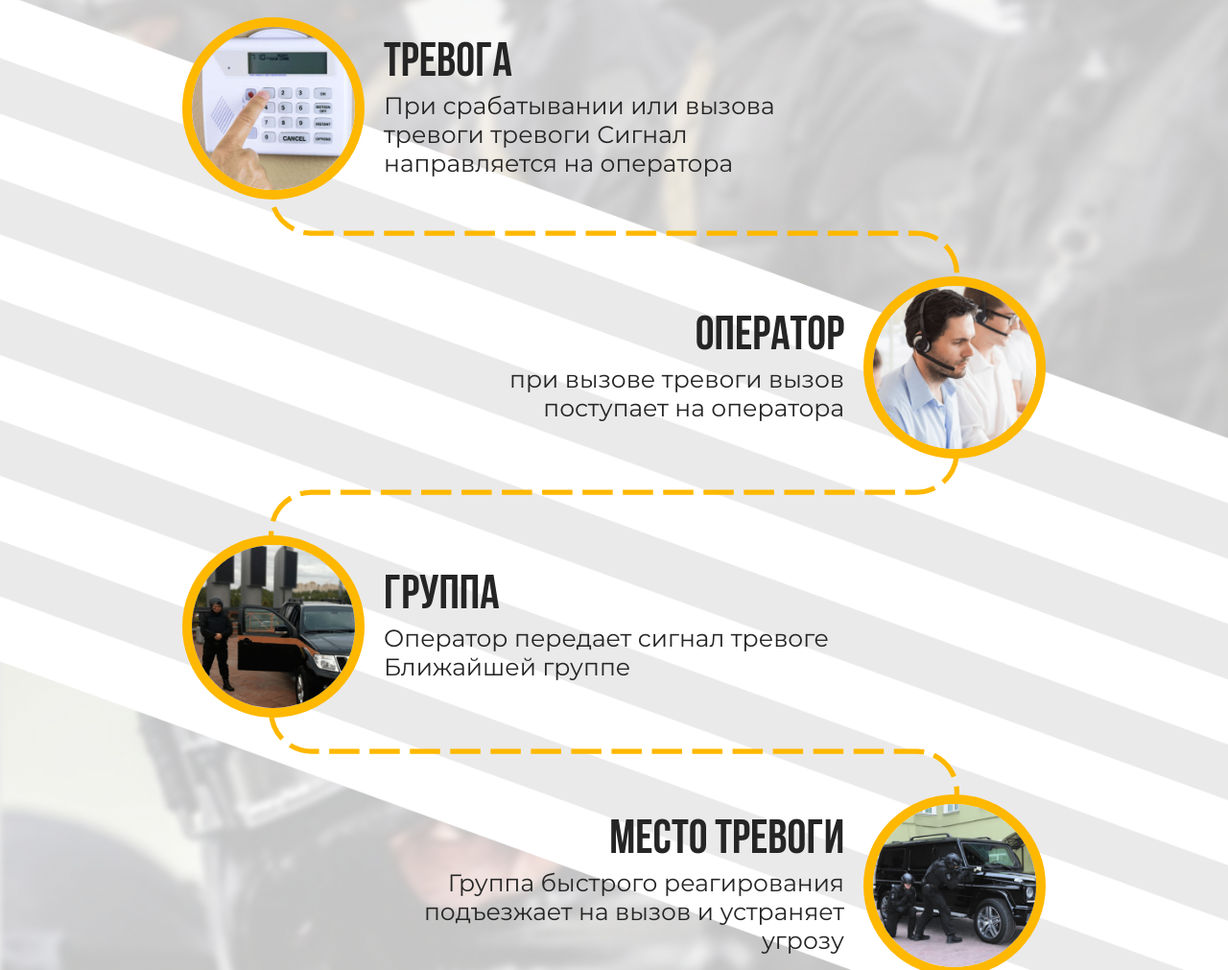
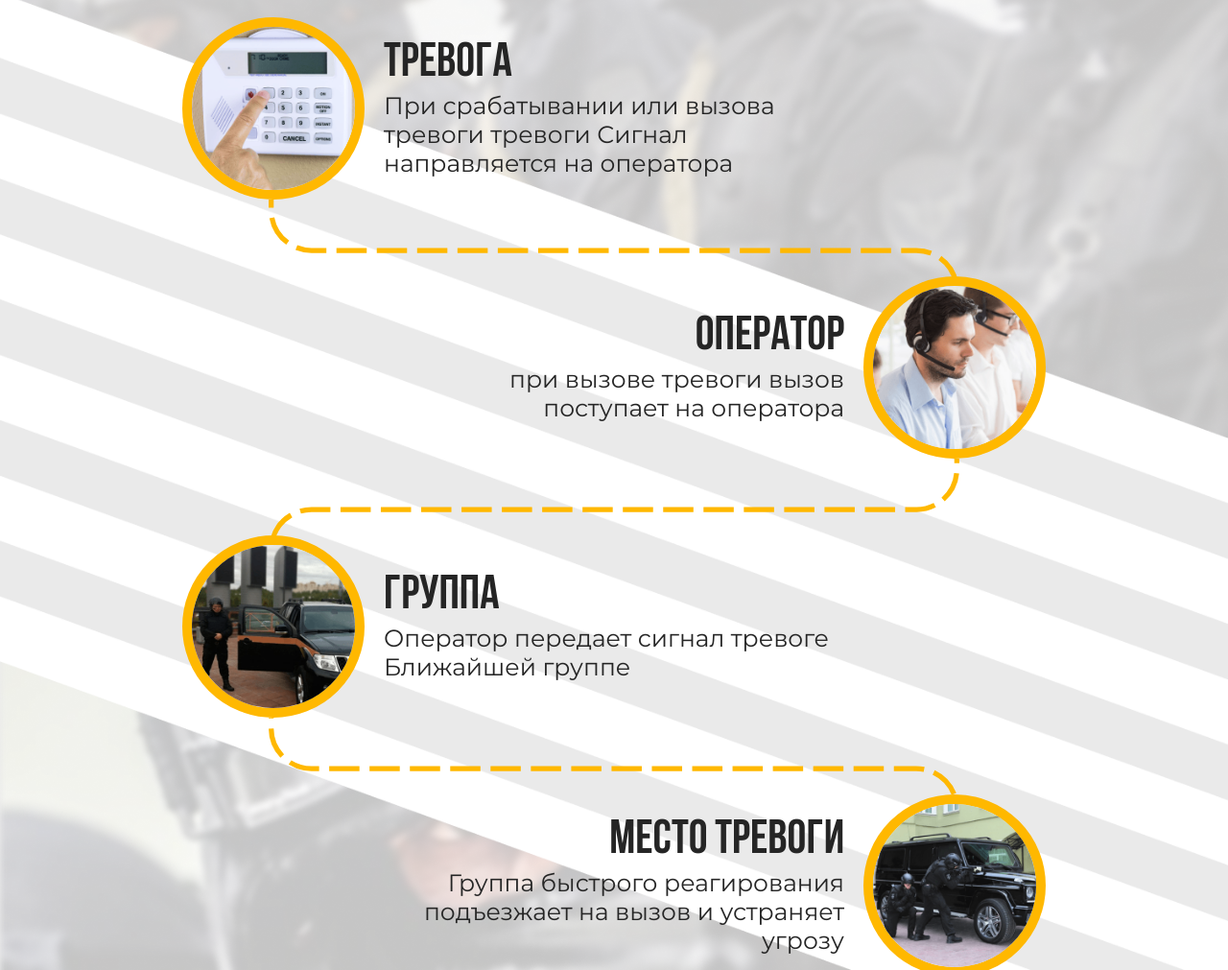
Before and after one commit to Aigerim-serdaliyeva/Top-security-promo, a website: page app/index.html in a window 1280 px wide. Shown: the part 977-1988 px from the top of the page at 96% size. Drawn offline with Linux system fonts and the light colour scheme.

Commit message:
arrow fixes

```diff
--- a/app/styles/sections/steps.scss
+++ b/app/styles/sections/steps.scss
@@ -234,19 +234,22 @@
     }
     &-line {
       margin-top: 0%;
+      svg {
+        width: em(580);
+      }
       &--left {
         transform-origin: left top;
         left: em(90);
-        right: em(90);
+        right: auto;
       }
       &--right {
         transform-origin: right top;
         right: em(90);
-        left: em(90);
+        left: auto;
         text-align: right;
       }
       &.active {
-        max-width: em(720);
+        max-width: em(580);
         max-height: em(105);
       }
     }
@@ -256,19 +259,29 @@
     &-title {
       font-size: em(50);
     }
-    &-line {
-      // svg {
-      //   width: em(546);
-      // }
-    }
   }
 }
 @media (min-width: 1070px) {
   .step {
     &-line {
-      margin-top: -2%;
+      margin-top: 0%;
       svg {
-        width: 100%;
+        width: em(720);
+      }
+      &--left {
+        transform-origin: left top;
+        left: em(90);
+        right: auto;
+      }
+      &--right {
+        transform-origin: right top;
+        right: em(90);
+        left: auto;
+        text-align: right;
+      }
+      &.active {
+        max-width: em(720);
+        max-height: em(105);
       }
     }
   }
```
Also changed, not shown: app/main.css, dist/index.html, dist/main.css, 1 other file.
